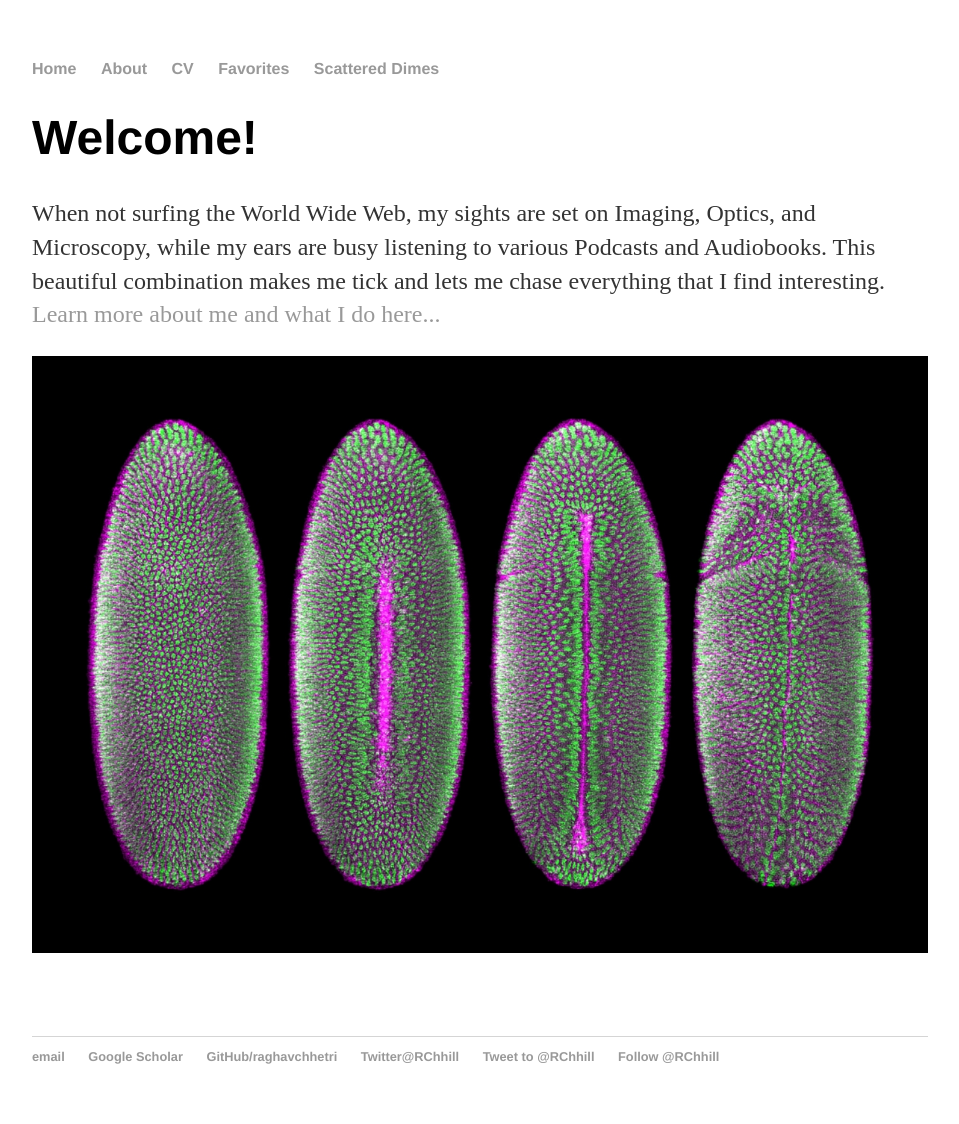
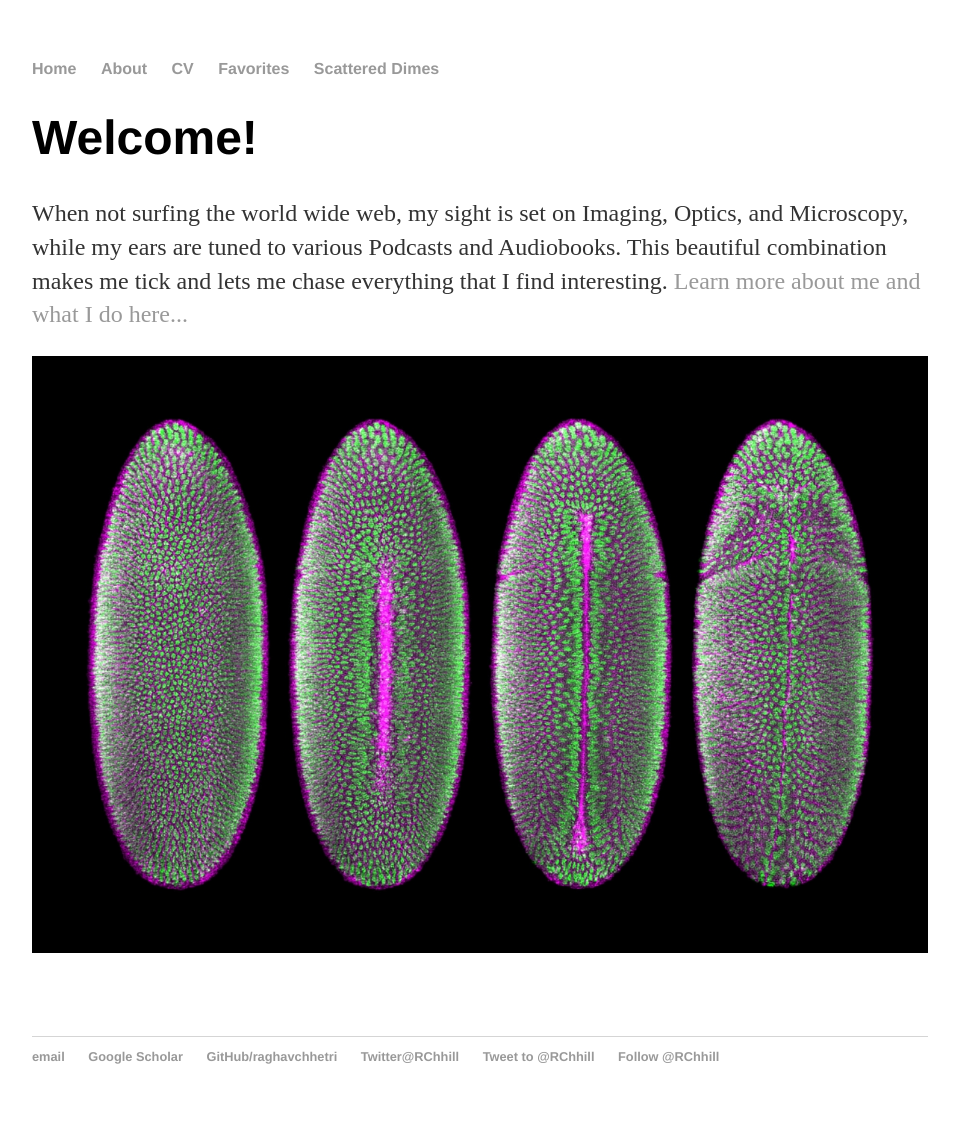
Before and after one commit to raghavchhetri/raghavchhetri.github.io, a Jekyll site: the page built from index.html, in a window 1280 px wide. Shown: the whole page, without its empty margins (160-1119 px from the left). Built offline with Jekyll 4.4.1, drawn with Linux system fonts in a browser that asks for light colours; comment, search, counter and statistics services are not loaded.

Commit message:
Update index.html

```diff
--- a/index.html
+++ b/index.html
@@ -4,9 +4,9 @@ title: Science is hard. It rocks though... Stay with it!
 ---
 <div class="blurb">
 	<h1>Welcome!</h1>
-	<p>When not surfing the World Wide Web, my sights are set on Imaging, Optics, and Microscopy,
-		while my ears are busy listening to various Podcasts and Audiobooks.
-		This beautiful combination makes me tick and lets me chase everything that I find interesting.
+	<p>When not surfing the world wide web, my sight is set on Imaging, Optics, and Microscopy,
+		while my ears are tuned to various Podcasts and Audiobooks. This beautiful combination
+		makes me tick and lets me chase everything that I find interesting.
 		<a href="/about">Learn more about me and what I do here...</a></p>
 </div><!-- /.blurb -->
 
```
